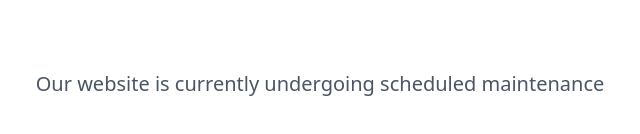
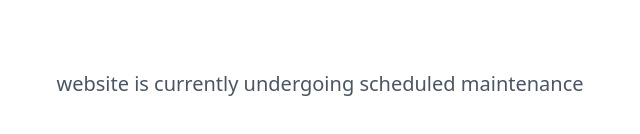
Before and after one commit to iamabhishekagarwal/Rayyan_AL_Arab, a React (Vite) app in the folder client/: page / in a window 1280 px wide. Shown: the part 472-606 px from the top of the page, without its empty margins (320-960 px from the left). Built offline with nearby package versions, Linux system fonts and the light colour scheme.

Commit message:
Webhook check

```diff
--- a/client/src/pages/Maintenance.jsx
+++ b/client/src/pages/Maintenance.jsx
@@ -10,7 +10,7 @@ function Maintenance() {
         className="w-48 h-48 sm:w-64 sm:h-64 lg:w-72 lg:h-72 object-contain mb-6"
       />
       <p className="text-base sm:text-lg lg:text-xl text-gray-600 max-w-2xl">
-        Our website is currently undergoing scheduled maintenance
+       website is currently undergoing scheduled maintenance
       </p>
     </div>
   );
```
Also changed, not shown: client/src/pages/Home.jsx (added).
